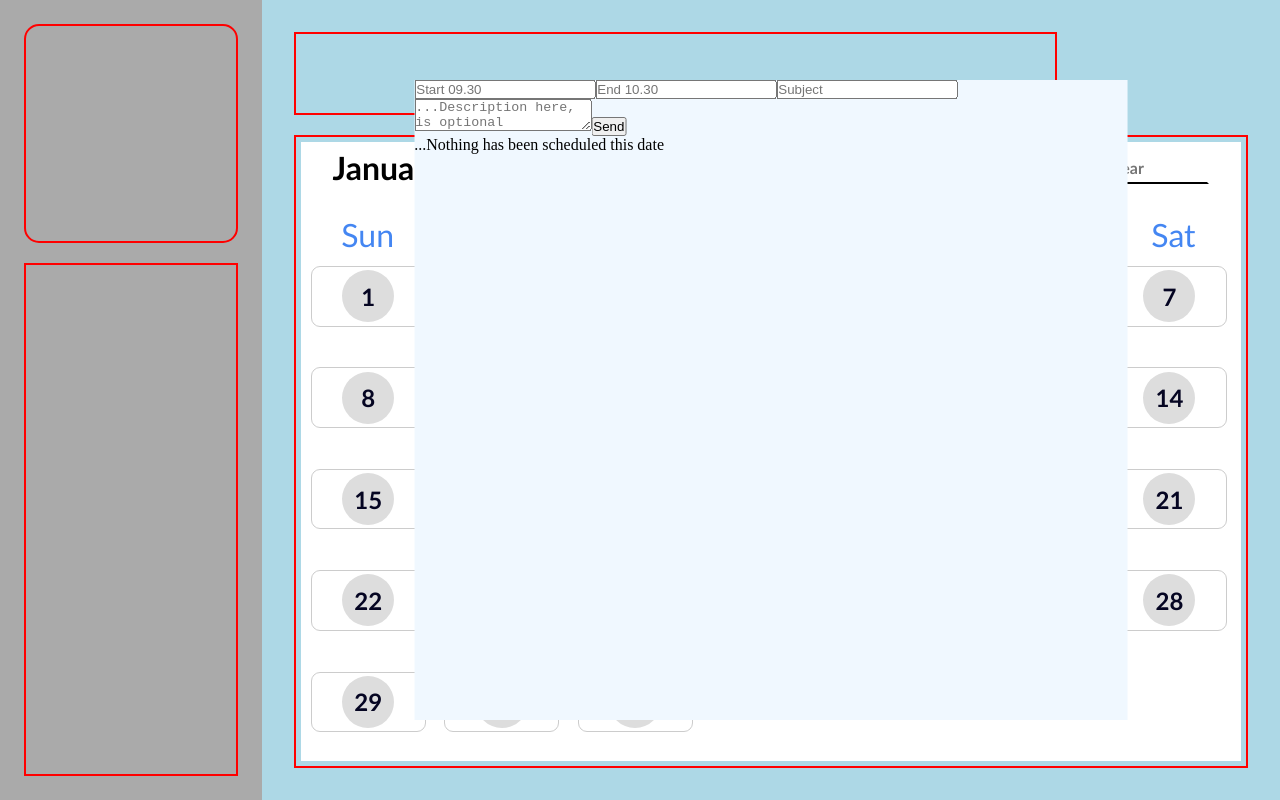
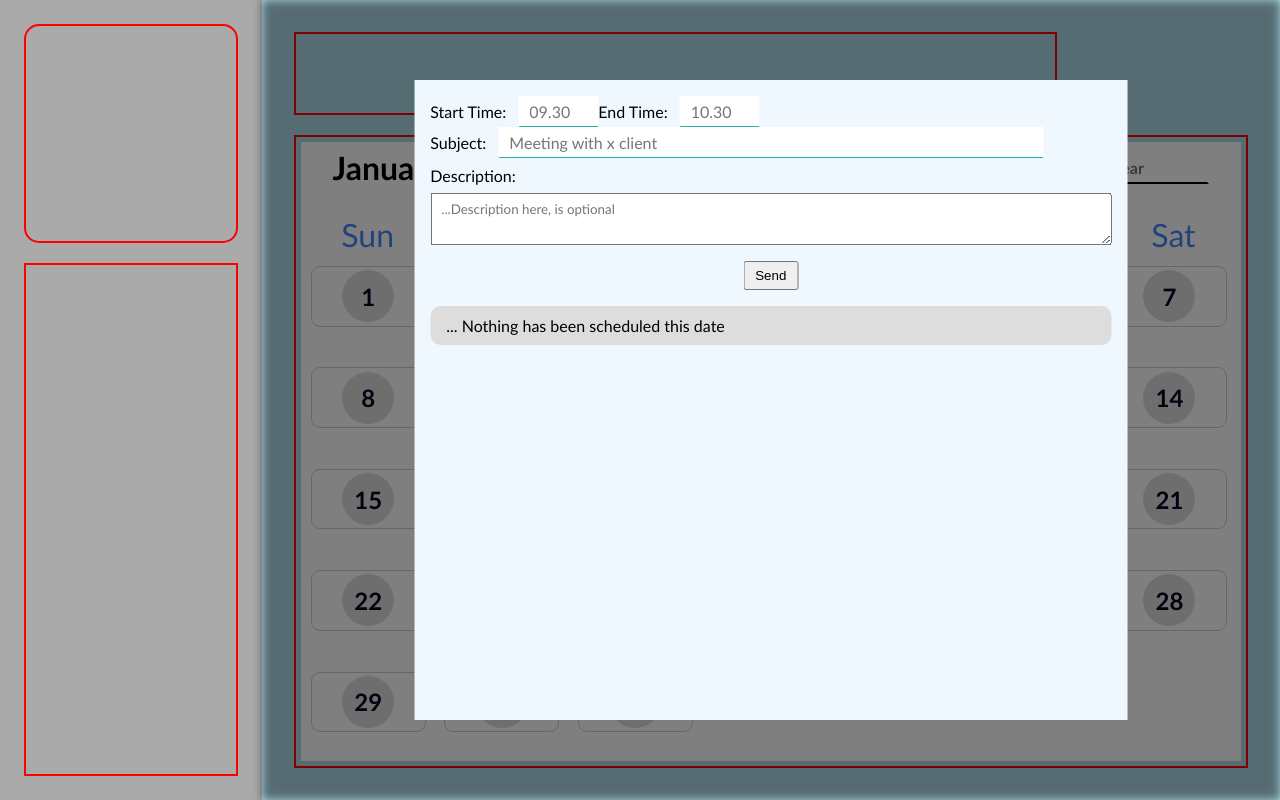
Before and after one commit to santiRamrez/calendar-nextjs, a Next.js app: page / in a window 1280 px wide. Both pictures are taken after a click on the button "10". Built offline with nearby package versions, Linux system fonts and the light colour scheme; data requests are answered from the project's data file.

Commit message:
The GET and POST methods are working correctly

```diff
--- a/db.json
+++ b/db.json
@@ -5,53 +5,86 @@
       "name": "Santiago Ramirez",
       "email": "sarmejias@gmail.com",
       "password": "holabebe"
+    },
+    {
+      "id": 2,
+      "name": "Samuel Ramirez",
+      "email": "samuel@gmail.com",
+      "password": "holabebe2"
     }
   ],
-  "dates" : [
-    {
-      "id": "1-2023",
-      "1-2023": [
+  "dates": [
     {
       "id": 1,
       "userId": 1,
-              "reunionId": 1568,
-              "date": 3,
+      "date": "01/03/2023",
       "timeStart": "10.00",
-              "timeEnd": "10.45"
+      "timeEnd": "10.45",
+      "subject": "Empiezan Vacaciones",
+      "description": "crear mensaje de back up"
     },
     {
       "id": 2,
       "subject": "Reunion con MAXCRI",
       "description": "Proyectos - Crédito",
       "userId": 1,
-              "date": 4,
+      "date": "01/04/2023",
       "timeStart": "11.00",
       "timeEnd": "11.45"
-            }
-      ]
     },
     {
-      "id": "2-2023",
-      "2-2023": [
-            {
-              "id": 1,
+      "id": 3,
       "subject": "Reunion con CTR",
       "description": "Proyectos - Crédito",
       "userId": 1,
-              "date": 5,
+      "date": "02/02/2023",
       "timeStart": "10.00",
       "timeEnd": "10.45"
     },
     {
-              "id": 2,
+      "id": 4,
       "subject": "Reunion con INFOLAND",
       "description": "Proyectos - Crédito",
       "userId": 1,
-              "date": 28,
+      "date": "02/28/2023",
       "timeStart": "11.00",
       "timeEnd": "11.45"
+    },
+    {
+      "id": 5,
+      "userId": 1,
+      "timeStart": "09.30",
+      "timeEnd": "10.30",
+      "subject": "Llamar a Constanzo",
+      "description": "Consultar estado de cotización proyecto Temuco - Puerto Montt",
+      "date": "02/06/2023"
+    },
+    {
+      "id": 6,
+      "userId": 1,
+      "timeStart": "09.30",
+      "timeEnd": "10.30",
+      "subject": "Llamar a SITE CHILE",
+      "description": "Coordinar reunion con Cristian Troncoso",
+      "date": "02/07/2023"
+    },
+    {
+      "id": 7,
+      "userId": 1,
+      "timeStart": "09.30",
+      "timeEnd": "10.30",
+      "subject": "Almuerzo Sandrita",
+      "description": "Llamar a sandrita",
+      "date": "02/08/2023"
+    },
+    {
+      "id": 8,
+      "userId": 1,
+      "timeStart": "11.30",
+      "timeEnd": "12.30",
+      "subject": "Cafe",
+      "description": "preparar café",
+      "date": "02/08/2023"
     }
   ]
 }
-  ]
-}
--- a/src/components/agenda/agenda.js
+++ b/src/components/agenda/agenda.js
@@ -2,39 +2,65 @@ import React, { useState, useEffect, useRef } from "react";
 
 import styles from './agenda.module.css'
 
-function Appointment({tStart, tEnd, subject, descrip}) {
+import HttpsReq from "@/utils/HttpsReq";
+
+function Message({text}) {
     return (
-        <div>
-            <p>Time Start: {tStart}</p>
-            <p>Time End: {tEnd}</p>
-            <p>Subject: {subject}</p>
-            <p>Description: {descrip}</p>
+        <div className={styles.altMsg}>
+            <p>{text}</p>
         </div>
     )
 }
 
-export default function Agenda({show, data, chosenDate, handleClickBack}) {
+function Appointment({tStart, tEnd, subject, descrip, handleDelete}) {
+    return (
+        <div className={styles.appoint}>
+            <p><b>Start at: </b> {tStart}</p>
+            <p><b>End at: </b> {tEnd}</p>
+            <p><b>Subject: </b> {subject}</p>
+            <p><b>Description: </b> {descrip}</p>
+            <button type="button" onClick={handleDelete}>X</button>
+        </div>
+    )
+}
+
+export default function Agenda({show, data, month, year, chosenDate, totalRecords, handleClickBack}) {
+    const HTTP = new HttpsReq()
+
     const [start, setStart] = useState(false)
+    const [postAppoint, setPostAppoint] = useState({
+        "id": "",
+        "userId" : 1,
+        "timeStart": "",
+        "timeEnd": "",
+        "subject": "",
+        "description": ""
+    })
 
     const renderActivities = () => {
         try {
             let output = []
             //If there is no data
-            if(!data.id) {
-                 output.push(<p>...Nothing has been scheduled this month</p>)
+            if(data.length === 0) {
+                 output.push(<Message text={"... Nothing has been scheduled this month"} key={1}/>)
                  return output
             }
             else {
-                const checkAppointments = data[data.id].filter((rec) => Number(rec.date) == Number(chosenDate))
+                const checkAppointments = data.filter((rec) => {
+                    const getDate = rec.date.split("/")[1]
+                    const getYear = rec.date.split("/")[2]
+                    const check = Number(getDate) === Number(chosenDate) && getYear === year.toString() ? true : false
+                    return check
+                })
                 if(checkAppointments.length > 0) {
                     //Sort the records
                     for(let rec of checkAppointments) {
-                        output.push(<Appointment key={rec.id} tStart={rec.timeStart} tEnd={rec.timeEnd} subject={rec.subject} descript={rec.description} />)
+                        output.push(<Appointment key={rec.id} tStart={rec.timeStart} tEnd={rec.timeEnd} subject={rec.subject} descrip={rec.description} />)
                     }
                     return output
 
                 } else {
-                     output.push(<p>...Nothing has been scheduled this date</p>)
+                     output.push(<Message text={"... Nothing has been scheduled this date"} key={1}/>)
                      return output
                 }
             }
@@ -43,27 +69,78 @@ export default function Agenda({show, data, chosenDate, handleClickBack}) {
         }
     }
 
+    const handleSubmit = (e) => {
+        e.preventDefault()
+        const json = JSON.stringify(postAppoint)
+        const URI = "dates/"
+        HTTP.postRecord(json, URI)
+        setPostAppoint({
+            "id": "",
+            "userId" : 1,
+            "timeStart": "",
+            "timeEnd": "",
+            "subject": "",
+            "description": ""
+        })
+
+    }
+
+    const handleInput = (e) => {
+        setPostAppoint((prev) => {
+            return {
+                ...prev,
+                [e.target.name]: e.target.value,
+                "id": totalRecords + 1
+            }
+        })
+    }
+
     useEffect(() => {
         if(chosenDate === "0" && !data) {
             return
         } else {
-            setStart(true)
+            if(chosenDate) {
+                const date = chosenDate.length === 2 ? chosenDate : `0${chosenDate}`
+                setStart(true)
+                setPostAppoint((prev) => {
+                    return {
+                        ...prev,
+                        "date": `${month}/${date}/${year}`
+                    }
+                })
+            }
         }
 
-      }, [chosenDate])
+    }, [chosenDate])
 
     return (
         <>
             <div className={show ? styles.backAgenda : styles.hideAgenda } onClick={handleClickBack}></div>
             <div className={show ? styles.agenda : styles.hideAgenda}>
-                <form>
-                    <input placeholder="Start 09.30"/>
-                    <input placeholder="End 10.30"/>
-                    <input placeholder="Subject"/>
-                    <textarea placeholder="...Description here, is optional"></textarea>
-                    <button>Send</button>
+                <form onSubmit={handleSubmit}>
+                    <div className={styles.formTime}>
+                        <label>
+                            Start Time:
+                            <input placeholder="09.30" name="timeStart" value={postAppoint.timeStart} onChange={handleInput}/>
+                        </label>
+                        <label>
+                            End Time:
+                            <input placeholder="10.30" name="timeEnd" value={postAppoint.timeEnd} onChange={handleInput}/>
+                        </label>
+                    </div>
+                    <div className={styles.formText}>
+                        <label>
+                            Subject:
+                            <input placeholder="Meeting with x client" name="subject" value={postAppoint.subject} onChange={handleInput}/>
+                        </label>
+                        <label className={styles.descrip}>
+                            Description:
+                        </label>
+                            <textarea placeholder="...Description here, is optional" name="description" value={postAppoint.description} onChange={handleInput}></textarea>
+                        <button type="Submit">Send</button>
+                    </div>
                 </form>
-                <div>
+                <div className={styles.recContainer}>
                   {start ? renderActivities().map((val) => val) : "There is an error :( "}
                 </div>
             </div>
--- a/src/components/agenda/agenda.module.css
+++ b/src/components/agenda/agenda.module.css
@@ -7,6 +7,7 @@
     transform: translate(-50%, -50%);
     background-color: aliceblue;
     z-index: 3;
+    padding: 16px;
 }
 
 .hideAgenda {
@@ -29,6 +30,94 @@
     position: absolute;
     top: 0;
     left: 0;
-    background-color: transparent;
+    background-color: rgba(0, 0, 0, 0.5);
     z-index: 2;
+    filter: blur(5px);
 }
+
+.recContainer {
+    width: 100%;
+    height: auto;
+}
+
+/******** Records or appointments ************/
+.appoint, .altMsg {
+    font-family: 'Calibri';
+    width: 100%;
+    height: auto;
+    padding: 10px 16px;
+    border-radius: 10px;
+    background-color: #ddd;
+    display: flex;
+    flex-direction: column;
+    flex-wrap: wrap;
+    align-items: space-evenly;
+    position: relative;
+    margin-top: 16px;
+}
+
+.appoint button {
+    width: 30px;
+    height: 30px;
+    border-radius: 50%;
+    position: absolute;
+    top: 10px;
+    right: 10px;
+    color: black;
+    font-weight: bold;
+}
+
+/********* Styles of the form ***********/
+.agenda form {
+    width: 100%;
+    height: auto;
+}
+
+.agenda form input, .agenda form label {
+    font-family: 'Calibri';
+}
+
+.agenda .formTime {
+    display: flex;
+    flex-direction: row;
+    justify-content: flex-start;
+    align-items: center;
+}
+
+.agenda form input {
+    padding: 5px 10px;
+    border: 1px solid transparent;
+    border-bottom: 1px solid lightseagreen;
+    width: 80px;
+    font-size: 16px;
+    margin-left: 12px;
+}
+
+.agenda .formText {
+    display: flex;
+    flex-direction: column;
+    width: 100%;
+    height: auto;
+    position: relative;
+}
+
+.agenda .formText input {
+    width: 80%;
+}
+
+.agenda .formText .descrip {
+    margin: 8px 0;
+}
+
+.agenda .formText textarea {
+    font-family: 'Calibri';
+    padding: 5px 10px;
+    line-height: 20px;
+}
+
+.agenda .formText button {
+    margin: 0 auto;
+    margin-top: 16px;
+    padding: 5px 10px;
+    cursor: pointer;
+}
--- a/src/components/calendar/calendar.js
+++ b/src/components/calendar/calendar.js
@@ -20,7 +20,7 @@ function Dates({num, cl=styles.date, handleClick, classSpan=styles.hideSpan}) {
     )
 }
 
-export default function CalendarUI({month, year, data, endpoint, sendDate = (f) => f, showAgenda = (f) => f}) {
+export default function CalendarUI({month, year, data, sendDate = (f) => f, showAgenda = (f) => f}) {
     const dt = new Date()
 
     // State of this component
@@ -35,7 +35,6 @@ export default function CalendarUI({month, year, data, endpoint, sendDate = (f)
     }, [date])
 
     const renderDates = () => {
-        if(data) {
         const numberMonth = monthToNumber(date.month)
         const [padding, totalRender] = generateRenderDates(numberMonth, date.year)
         let output = []
@@ -45,9 +44,13 @@ export default function CalendarUI({month, year, data, endpoint, sendDate = (f)
                     output.push(<Dates num={cont} key={j} cl={styles.hideDate}/>)
                 } else {
 
-                        if(data.hasOwnProperty(endpoint)) {
+                    if(data) {
                         //Find how many dates or appointments are in this date
-                            let checkDate = data[endpoint].filter((rec) => rec.date === cont)
+                        let checkDate = data.filter((rec) => {
+                            let getDate = rec.date.split("/")[1]
+                            let getYear = rec.date.split("/")[2]
+                            return Number(getDate) === cont && getYear === year.toString() ? true : false
+                        })
                         if (checkDate.length > 0) {
                             output.push(<Dates num={cont} key={j} handleClick={onClickDate} classSpan={styles.showSpan}/>)
                         } else {
@@ -60,10 +63,6 @@ export default function CalendarUI({month, year, data, endpoint, sendDate = (f)
                 }
         }
         return output
-        } else {
-            return false
-        }
-
     }
 
     // Methods
@@ -133,7 +132,7 @@ export default function CalendarUI({month, year, data, endpoint, sendDate = (f)
                     <p>Sat</p>
             </div>
             <div id="renderDatesHere" className={styles.contDates}>
-                {data ? renderDates().map((val) => val) : "No data" }
+                {renderDates().map((val) => val)}
             </div>
         </div>
     )
--- a/src/pages/index.js
+++ b/src/pages/index.js
@@ -38,19 +38,28 @@ export default function Home() {
     "month": dt.toLocaleString('en-uk', {month:'long'}),
     "year": dt.getFullYear(),
   })
-  const [endpoint, setEndpoint] = useState("/")
+  const [monthData, setMonthData] = useState({"month": "", "listActivities":[]})
+  const [numMonth, setNumMonth] = useState(`${monthToNumber(date.month)}` )
+
 
   useEffect(() => {
-    const numberMonth = monthToNumber(date.month)
-    //Fetch all dates of the current month
-    startReq.getAll(`dates/${numberMonth}-${date.year}`)
-      .then((response) => setData(response))
+    const pattern = numMonth.length === 2 ? numMonth : `0${numMonth}`
+    startReq.getAll("dates")
+    .then((response) => {
+            if (response) {
+              setData(response)
+              //Filter the dates of the current month
+              const filter = response.filter((rec) => {
+                  let splitDate = rec.date.split("/")
+                  return splitDate[0] === pattern ? true : false
+              })
+              setMonthData({
+                "month": date.month,
+                "listActivities": filter
+              })
+          }
+      })
 
-  }, [endpoint])
-
-  useEffect(() => {
-    const numberMonth = monthToNumber(date.month)
-    setEndpoint(`${numberMonth}-${date.year}`)
   }, [date])
 
   const closeAgenda = () => {
@@ -67,6 +76,11 @@ export default function Home() {
           }
         })
       }
+      if(d.month) {
+        const n = monthToNumber(d.month).toString().length > 1 ? `0${monthToNumber(d.month)}` : monthToNumber(d.month).toString()
+        setNumMonth((prev) =>  prev !== n ? n : prev)
+      }
+
     setDate(d)
   }
 
@@ -84,10 +98,10 @@ export default function Home() {
             <Stack />
           </Sidebar>
           <Dashboard>
-            <Agenda show={showAgenda} data={data} chosenDate={selectedDate} handleClickBack={closeAgenda}/>
+            <Agenda show={showAgenda} month={numMonth.length === 2 ? numMonth : `0${numMonth}`} year={date.year} data={monthData.listActivities} totalRecords={data? data.length : 0} chosenDate={selectedDate} handleClickBack={closeAgenda}/>
             <Headers />
             <Calendar >
-              <CalendarUI data={data} month={date.month} year={date.year} endpoint={endpoint} sendDate={(date) => watchChanges(date)} showAgenda={(bol) => setShowAgenda(bol)}/>
+              <CalendarUI data={monthData.listActivities} month={date.month} year={date.year} sendDate={(date) => watchChanges(date)} showAgenda={(bol) => setShowAgenda(bol)}/>
             </Calendar>
           </Dashboard>
       </div>
--- a/src/utils/httpsReq.js
+++ b/src/utils/httpsReq.js
@@ -7,7 +7,7 @@ export default class HttpsReq {
     async getAll(endpoint) {
         try {
             const response = await fetch(`${this.url}/${endpoint}`);
-            const data = await response.json();
+            const data = await response.ok ? response.json() : false
             return data;
         } catch(err) {
             return `Algo salió mal GET :( --> ${err}`
```
Also changed, not shown: src/utils/filterRecords.js (added), 1 other file (tests, documents, lock files or other folders). Lines whose indentation alone changed are shown as unchanged.
